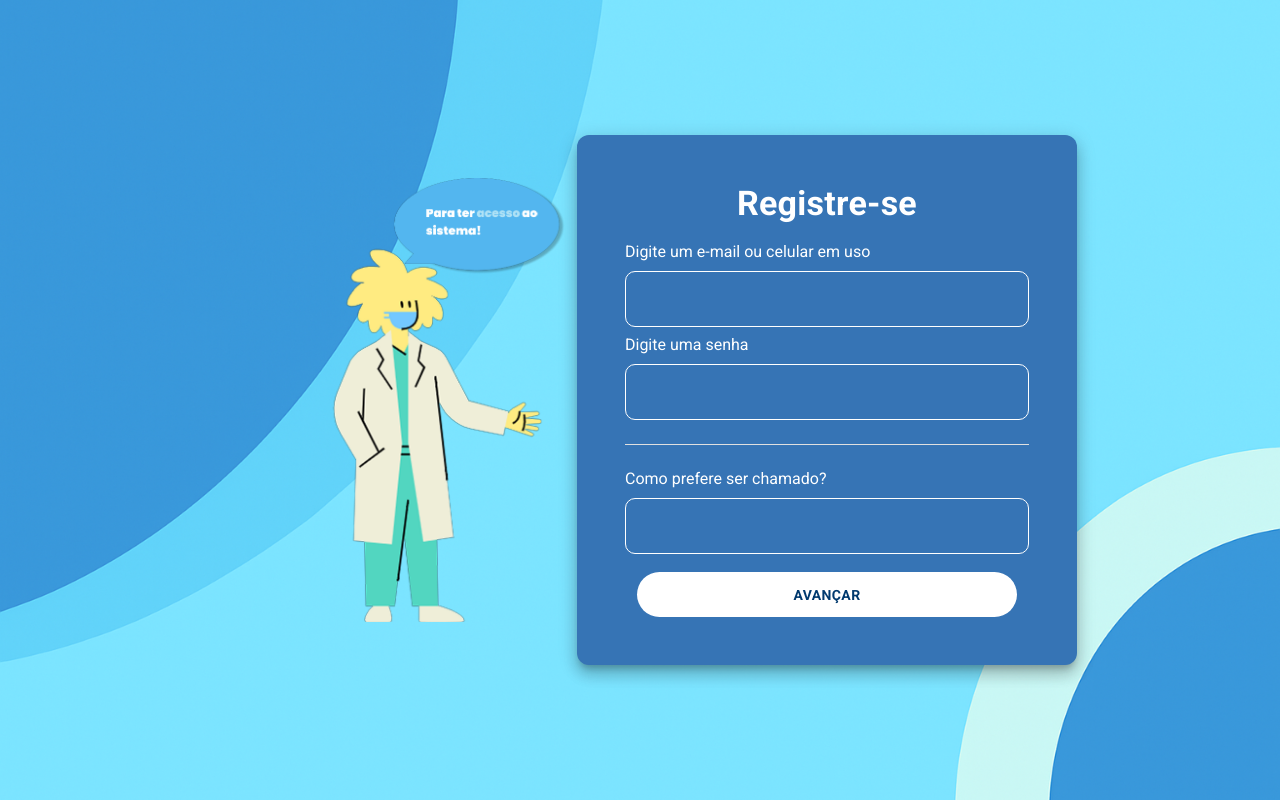
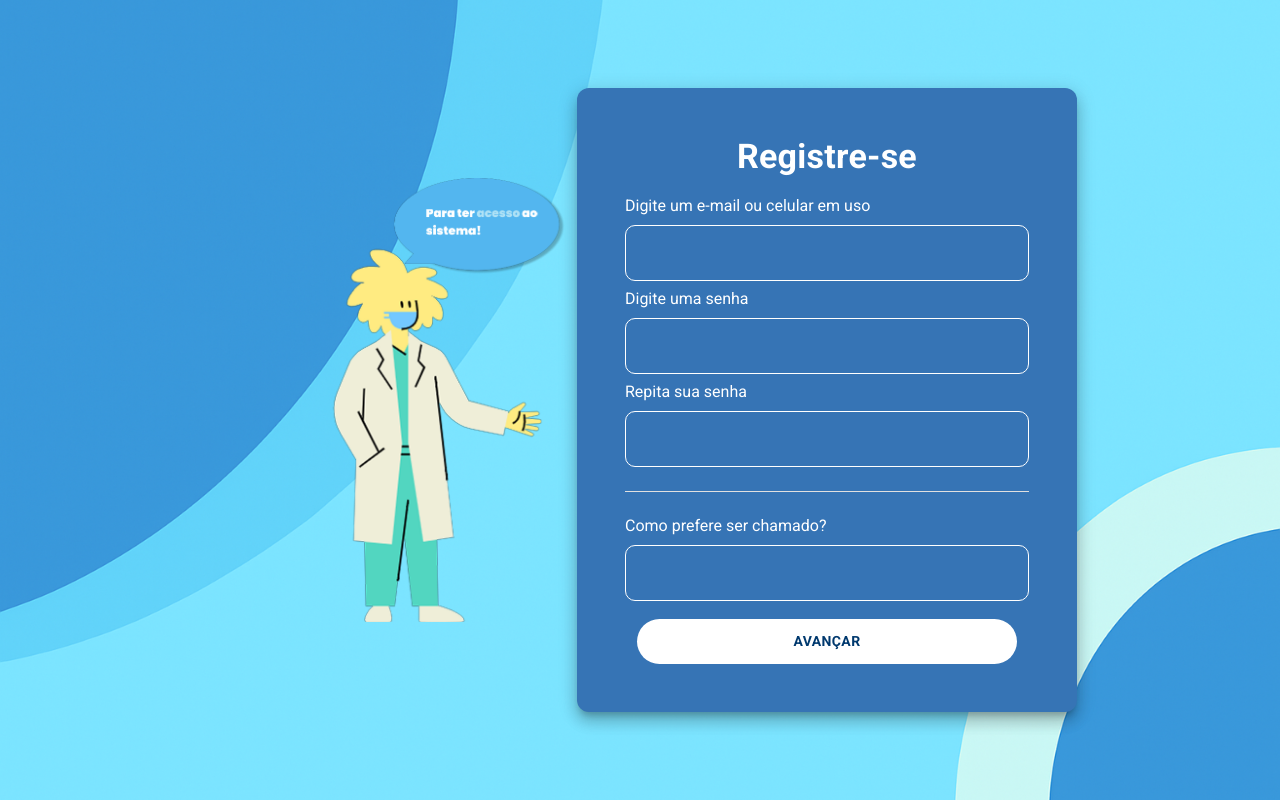
Before and after one commit to Nexterzin/TCC---Adaptative-IA, a Next.js app: page /PagesRouter/Register in a window 1280 px wide. Built offline with nearby package versions, Linux system fonts and the light colour scheme.

Commit message:
[COMMIT & UPDATE] Commit para dar pull na dev e implementação de requisição de criação de usuario na tela de registro.

```diff
--- a/src/app/Commons/Password-Recovery/RecoveryPage.jsx
+++ b/src/app/Commons/Password-Recovery/RecoveryPage.jsx
@@ -89,7 +89,7 @@ return (
 
                         <Grid size={12} className="labelForm">
                             <Typography variant="h4" textAlign="center" fontWeight="bold" color="white">
-                                <span class="material-symbols-outlined md-100">
+                                <span className="material-symbols-outlined md-100">
                                     lock
                                 </span>
                             </Typography>
@@ -164,7 +164,7 @@ return (
 
                         <Grid size={12} className="labelForm">
                             <Typography variant="h4" textAlign="center" fontWeight="bold" color="white">
-                                <span class="material-symbols-outlined md-100">
+                                <span className="material-symbols-outlined md-100">
                                     lockdd
                                 </span>
                             </Typography>
--- a/src/app/Commons/Register/RegisterPage.jsx
+++ b/src/app/Commons/Register/RegisterPage.jsx
@@ -3,8 +3,9 @@
 import '@/app/globals.css'
 import 'react-toastify/dist/ReactToastify.css';
 
+import DefaultaButton from '../Component/ComponentButton/DefaultButton';
+
 import XIcon from '@mui/icons-material/X';
-import SendIcon from '@mui/icons-material/Send';
 import GoogleIcon from '@mui/icons-material/Google';
 import LinkedInIcon from '@mui/icons-material/LinkedIn';
 import FacebookIcon from '@mui/icons-material/Facebook';
@@ -14,24 +15,56 @@ import { useState } from "react";
 import { useRouter } from "next/navigation";
 import { toast, ToastContainer } from 'react-toastify';
 import { Box, TextField, Typography, Grid, Link, Stack, Divider } from "@mui/material";
-import DefaultaButton from '../Component/ComponentButton/DefaultButton';
 
 const RegisterPage = () => {
     const router = useRouter();
 
+    const [nome, setNome] = useState('');
     const [senha, setSenha] = useState('');
-    const [usuario, setUsuario] = useState('');
+    const [email, setEmail] = useState('');
+    const [senhaAgain, setSenhaAgain] = useState('');
 
-    const goToLogin = () => {
-        router.push('/PagesRouter/Login');
-    };
+    const handleRegister = async () => {
+        if (!nome) {
+            toast.error("Por favor, preencha seu nome.");
+            return;
+        }
+        if (!email) {
+            toast.error("Por favor, preencha o seu e-mail.");
+            return;
+        }
+        if (!senha) {
+            toast.error("Por favor, preencha sua senha.");
+            return;
+        }
 
-    const goToRegister = () => {
-        router.push('/PagesRouter/Register');
-    };
+        if (senha != senhaAgain) {
+            toast.warning('As senhas não estão iguais.')
+        }
 
-    const goToRecoveryPassword = () => {
-        router.push('/PagesRouter/Password-recovery');
+        try {
+            const response = await fetch('http://localhost:8080/api/usuarios/registrar', {
+                method: 'POST',
+                headers: {
+                    'Content-Type': 'application/json',
+                },
+                body: JSON.stringify({ nome, email, senha }),
+            });
+
+            if (response.ok) {
+                toast.success("Usuário registrado com sucesso!");
+                setTimeout(() => {
+                    router.push('/PagesRouter/Login');
+                }, 3000);
+
+            } else {
+                const errorData = await response.json();
+                toast.error(errorData.message || "Falha no registro. Por favor, tente novamente.");
+            }
+        } catch (error) {
+            console.error("Erro ao registrar:", error);
+            toast.error("Ocorreu um erro ao tentar se conectar ao servidor.");
+        }
     };
 
     return (
@@ -44,19 +77,14 @@ const RegisterPage = () => {
                     alignItems: 'center',
                     backgroundSize: 'cover',
                     justifyContent: 'center',
-                    backgroundPosition: {xs:'-123px -150px', sm: 'center',md: 'center',lg: 'center'},
+                    backgroundPosition: { xs: '-123px -150px', sm: 'center', md: 'center', lg: 'center' },
                     backgroundImage: 'url("/FundoLogin.png")',
                     backgroundRepeat: 'no-repeat',
-                    backgroundColor: {xs: "#7be4ff"}
+                    backgroundColor: { xs: "#7be4ff" }
                 }}
             >
 
                 <Grid container spacing={0} alignItems="center" justifyContent="center">
-
-                    {/* Imagem */}
-
-                    {/* TODO : Colocar o medico mais pro lado do form */}
-
                     <Grid size={{ xs: 0, sm: 4, md: 4, lg: 4 }} className='medicoImagem'>
                         <Box
                             component="img"
@@ -65,14 +93,12 @@ const RegisterPage = () => {
                             sx={{
                                 height: 'auto',
                                 width: { md: '30vw', lg: '20vw' },
-                                display: { xs: 'none', sm: 'none',md: 'block', lg: 'block' },
+                                display: { xs: 'none', sm: 'none', md: 'block', lg: 'block' },
                                 ml: { lg: '0px' }
 
                             }}
                         />
                     </Grid>
-
-                    {/* Card de Registre-se como Grid */}
 
                     <Grid size={{ xs: 11, md: 6, lg: 6 }}>
                         <Grid
@@ -96,15 +122,14 @@ const RegisterPage = () => {
                                 </Typography>
                             </Grid>
 
-
                             <Grid size={12} >
                                 <Stack color={'rgba(255, 255, 255, 1)'} className="labelForm">
                                     Digite um e-mail ou celular em uso
                                 </Stack>
                                 <TextField
                                     fullWidth
-                                    value={usuario}
-                                    onChange={(e) => setUsuario(e.target.value)}
+                                    value={email}
+                                    onChange={(e) => setEmail(e.target.value)}
                                     sx={{
                                         "& .MuiOutlinedInput-root": {
                                             borderRadius: "10px",
@@ -131,7 +156,6 @@ const RegisterPage = () => {
                                 />
                             </Grid>
 
-
                             <Grid size={12}>
                                 <Stack color={'rgba(255, 255, 255, 1)'} className="labelForm">
                                     Digite uma senha
@@ -143,7 +167,7 @@ const RegisterPage = () => {
                                     onChange={(e) => setSenha(e.target.value)}
                                     onKeyDown={(event) => {
                                         if (event.key === 'Enter') {
-                                            goToLogin();
+                                            handleRegister();
                                         }
                                     }}
                                     sx={{
@@ -172,26 +196,18 @@ const RegisterPage = () => {
                                 />
                             </Grid>
 
-                            {/* Linha divisoria */}
-
-                            <Grid size={12}>
-                                <Box sx={{ width: '100%', py: 2 }}>
-                                    <Divider sx={{ bgcolor: "#fff", opacity: 1, borderBottomWidth: 1 }} />
-                                </Box>
-                            </Grid>
-
                             <Grid size={12}>
                                 <Stack color={'rgba(255, 255, 255, 1)'} className="labelForm">
-                                    Como prefere ser chamado?
+                                    Repita sua senha
                                 </Stack>
                                 <TextField
                                     fullWidth
-                                    value={senha}
+                                    value={senhaAgain}
                                     type="password"
-                                    onChange={(e) => setSenha(e.target.value)}
+                                    onChange={(e) => setSenhaAgain(e.target.value)}
                                     onKeyDown={(event) => {
                                         if (event.key === 'Enter') {
-                                            goToLogin();
+                                            handleRegister();
                                         }
                                     }}
                                     sx={{
@@ -220,9 +236,49 @@ const RegisterPage = () => {
                                 />
                             </Grid>
 
-                            <Grid size={12} sx={{ display: 'flex', justifyContent: 'center', alignItems: 'center', marginTop: '10px'}}>
+                            <Grid size={12}>
+                                <Box sx={{ width: '100%', py: 2 }}>
+                                    <Divider sx={{ bgcolor: "#fff", opacity: 1, borderBottomWidth: 1 }} />
+                                </Box>
+                            </Grid>
+
+                            <Grid size={12}>
+                                <Stack color={'rgba(255, 255, 255, 1)'} className="labelForm">
+                                    Como prefere ser chamado?
+                                </Stack>
+                                <TextField
+                                    fullWidth
+                                    value={nome}
+                                    onChange={(e) => setNome(e.target.value)}
+                                    sx={{
+                                        "& .MuiOutlinedInput-root": {
+                                            borderRadius: "10px",
+                                            backgroundColor: 'transparent',
+                                            color: "#fff",
+                                            "& fieldset": {
+                                                borderColor: "#fff",
+                                            },
+                                            "&:hover fieldset": {
+                                                borderColor: "#fff",
+                                                opacity: 0.48
+                                            },
+                                            "&.Mui-focused fieldset": {
+                                                borderColor: "#fff",
+                                            },
+                                        },
+                                        input: {
+                                            color: "#fff",
+                                        },
+                                        "& .MuiInputLabel-root": {
+                                            color: "#fff",
+                                        },
+                                    }}
+                                />
+                            </Grid>
+
+                            <Grid size={12} sx={{ display: 'flex', justifyContent: 'center', alignItems: 'center', marginTop: '10px' }}>
                                 <DefaultaButton
-                                    onClick={goToLogin}
+                                    onClick={handleRegister}
                                     content={'Avançar'}
                                     widthButton='380px'
                                 />
@@ -231,7 +287,7 @@ const RegisterPage = () => {
                             {/* <Grid size={12}>
                                 <Grid container spacing={2} justifyContent="center">
                                     {[FacebookIcon, InstagramIcon, GoogleIcon, XIcon, LinkedInIcon].map((Icon, index) => (
-                                        <Grid  key={index}>
+                                        <Grid key={index}>
                                             <Icon sx={{ fontSize: 40, cursor: 'pointer', color: 'black' }} />
                                         </Grid>
                                     ))}
@@ -241,7 +297,6 @@ const RegisterPage = () => {
 
                     </Grid>
                     <Grid size={{ xs: 0, md: 4, lg: 4 }} className='medicoImagem'>
-
                     </Grid>
                 </Grid>
                 <ToastContainer />
@@ -250,4 +305,4 @@ const RegisterPage = () => {
     );
 }
 
-export default RegisterPage
+export default RegisterPage;
```
